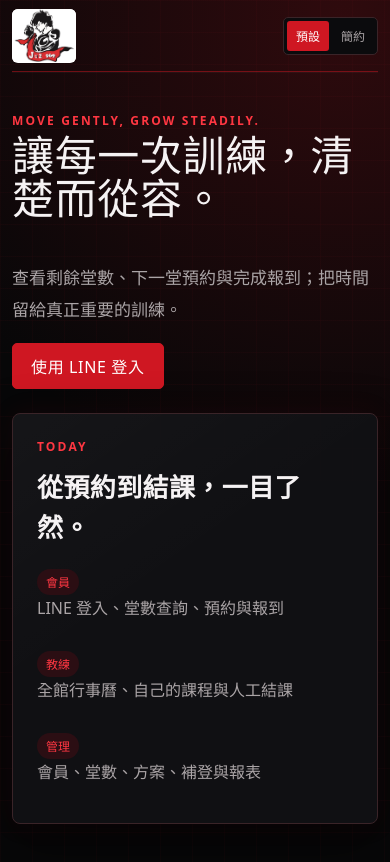
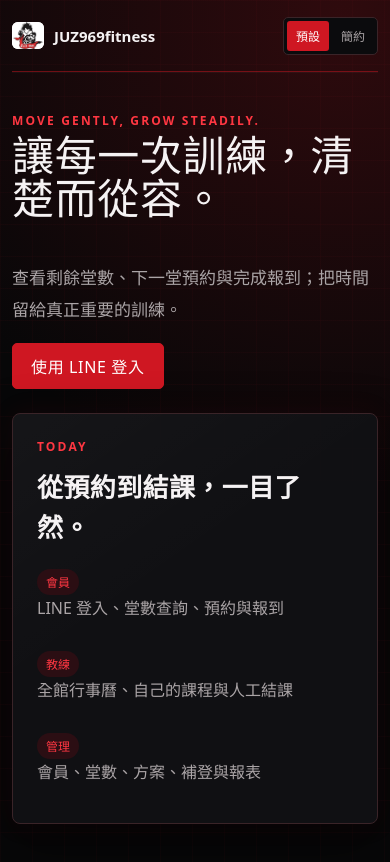
Before and after one commit to ap93505/gym-app, a Next.js app: page / in a window 390 px wide. Built offline with nearby package versions, Linux system fonts and the light colour scheme; no server answers.

Commit message:
feat: resize header logo and show JUZ969fitness name

```diff
--- a/src/app/globals.css
+++ b/src/app/globals.css
@@ -115,8 +115,9 @@ button { cursor: pointer; }
   min-height: 72px; display: flex; align-items: center; justify-content: space-between;
   gap: 16px; border-bottom: 1px solid var(--line);
 }
-.brand { display: inline-flex; align-items: center; flex-shrink: 0; padding: 6px 0; }
-.brand-logo { display: block; width: 72px; height: 60px; object-fit: contain; background: #fff; border-radius: 6px; }
+.brand { display: inline-flex; align-items: center; flex-shrink: 0; gap: 10px; padding: 6px 0; }
+.brand-logo { display: block; flex-shrink: 0; width: 36px; height: 30px; object-fit: contain; background: #fff; border-radius: 6px; }
+.brand-name { color: var(--ink); font-size: 18px; font-weight: 700; white-space: nowrap; }
 .staff-nav-row { position: relative; z-index: 20; display: flex; align-items: center; justify-content: flex-end; margin-left: auto; }
 .responsive-nav { position: relative; }
 .nav-menu { display: flex; gap: 6px; flex-wrap: wrap; align-items: center; }
@@ -370,7 +371,8 @@ html[data-theme="future"] .fc .fc-col-header-cell { background: rgba(207, 23, 34
 }
 
 @media (max-width: 420px) {
-  .brand-logo { width: 64px; height: 54px; }
+  .brand-logo { width: 32px; height: 27px; }
+  .brand-name { font-size: 15px; }
   .dashboard-metrics { grid-template-columns: 1fr; }
   .dashboard-metrics .card.span-3 { grid-column: 1; }
 }
--- a/src/components/SiteHeader.tsx
+++ b/src/components/SiteHeader.tsx
@@ -5,8 +5,9 @@ import { ThemeSwitcher } from "./ThemeSwitcher";
 export function SiteHeader({ navigation }: { navigation?: React.ReactNode }) {
   return (
     <header className="site-header">
-      <Link className="brand" href="/" aria-label="RAY Fitness 首頁">
-        <Image className="brand-logo" src="/logo.png" alt="RAY Fitness 品牌標誌" width={1179} height={989} sizes="72px" priority />
+      <Link className="brand" href="/" aria-label="JUZ969fitness 首頁">
+        <Image className="brand-logo" src="/logo.png" alt="" width={1179} height={989} sizes="(max-width: 420px) 32px, 36px" priority />
+        <span className="brand-name">JUZ969fitness</span>
       </Link>
       <div className="staff-nav-row">
         {navigation ?? (
```
